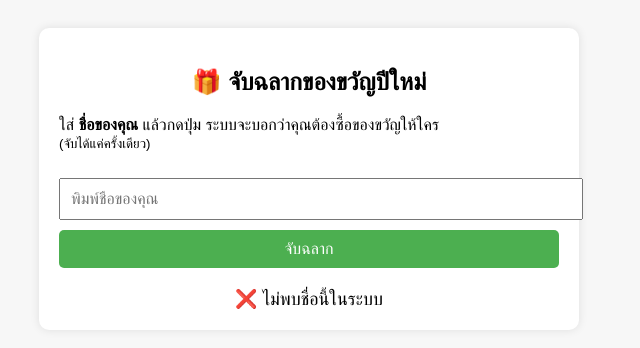
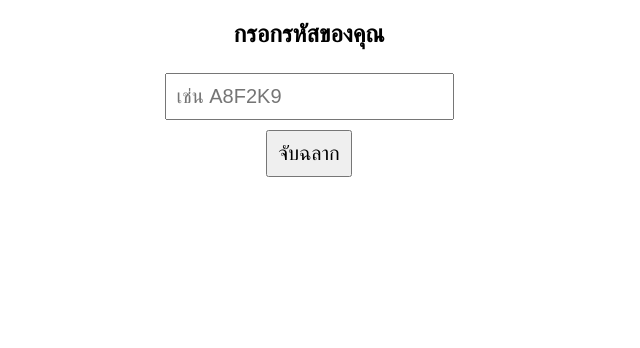
Before and after one commit to punnapong/secret-santa555, a plain HTML site: page index.html in a window 1280 px wide. Both pictures are taken after a click on the button "จับฉลาก". Shown: the whole page, without its empty margins (331-971 px from the left). Drawn offline with Linux system fonts and the light colour scheme.

Commit message:
Update index.html

```diff
--- a/index.html
+++ b/index.html
@@ -1,81 +1,65 @@
 <!DOCTYPE html>
-<html lang="th">
+<html>
 <head>
 <meta charset="UTF-8">
-  <title>จับฉลากของขวัญปีใหม่ 🎁</title>
-  <meta name="viewport" content="width=device-width, initial-scale=1.0">
+<title>จับฉลากปีใหม่</title>
+
+<!-- Firebase -->
+<script src="https://www.gstatic.com/firebasejs/9.23.0/firebase-app-compat.js"></script>
+<script src="https://www.gstatic.com/firebasejs/9.23.0/firebase-firestore-compat.js"></script>
+
 <style>
-    body { font-family: sans-serif; background:#f7f7f7; padding:20px; }
-    .box { max-width:500px; margin:auto; background:white; padding:20px; border-radius:10px; box-shadow:0 0 10px rgba(0,0,0,0.1); }
-    h2 { text-align:center; }
-    input, button { width:100%; padding:10px; margin-top:10px; font-size:16px; }
-    button { background:#4CAF50; color:white; border:none; border-radius:5px; }
-    button:hover { background:#45a049; }
-    #result { margin-top:20px; font-size:18px; text-align:center; }
+body { font-family: sans-serif; text-align: center; }
+input, button { font-size: 20px; padding: 10px; margin: 5px; }
 </style>
 </head>
+
 <body>
-
-<div class="box">
-  <h2>🎁 จับฉลากของขวัญปีใหม่</h2>
-  <p>ใส่ <b>ชื่อของคุณ</b> แล้วกดปุ่ม ระบบจะบอกว่าคุณต้องซื้อของขวัญให้ใคร<br>
-     <small>(จับได้แค่ครั้งเดียว)</small></p>
-
-  <input id="name" placeholder="พิมพ์ชื่อของคุณ" />
+<h2>กรอกรหัสของคุณ</h2>
+<input id="code" placeholder="เช่น A8F2K9">
+<br>
 <button onclick="draw()">จับฉลาก</button>
-
-  <div id="result"></div>
-</div>
+<p id="result"></p>
 
 <script>
-  // ===== รายชื่อทั้งหมด (แก้ไขตรงนี้) =====
-  const people = [
-    "เติร์ด",
-    "เบิร์ด",
-    "เมย์",
-    "ไบร์ท"
-  ];
+// 🔧 ใส่ config จาก Firebase ของคุณ
+firebase.initializeApp({
+  apiKey: "YOUR_API_KEY",
+  authDomain: "YOUR_PROJECT.firebaseapp.com",
+  projectId: "YOUR_PROJECT"
+});
 
-  // ===== สุ่มรายชื่อแบบไม่ซ้ำ =====
-  let shuffled = [...people];
-  for (let i = shuffled.length - 1; i > 0; i--) {
-    const j = Math.floor(Math.random() * (i + 1));
-    [shuffled[i], shuffled[j]] = [shuffled[j], shuffled[i]];
-  }
+const db = firebase.firestore();
+const prizes = ["ไบร์ท", "เติร์ด", "เบิร์ด", "เมย์"];
 
-  const pairs = {};
-  for (let i = 0; i < people.length; i++) {
-    let receiver = shuffled[i];
-    if (receiver === people[i]) {
-      receiver = shuffled[(i + 1) % people.length];
-      shuffled[(i + 1) % people.length] = shuffled[i];
-    }
-    pairs[people[i]] = receiver;
-  }
+async function draw() {
+  const code = document.getElementById("code").value.trim();
+  const output = document.getElementById("result");
 
-  // ===== โหลดข้อมูลการจับจาก localStorage =====
-  let drawn = JSON.parse(localStorage.getItem("drawn_people") || "{}");
+  if (!code) return;
 
-  function draw() {
-    const name = document.getElementById("name").value.trim();
-    const result = document.getElementById("result");
+  const ref = db.collection("users").doc(code);
+  const snap = await ref.get();
 
-    if (!pairs[name]) {
-      result.innerHTML = "❌ ไม่พบชื่อนี้ในระบบ";
+  if (!snap.exists) {
+    output.innerText = "รหัสไม่ถูกต้อง";
     return;
   }
 
-    if (drawn[name]) {
-      result.innerHTML = `⚠️ คุณจับฉลากไปแล้ว<br>🎁 คุณต้องซื้อของขวัญให้ <b>${drawn[name]}</b>`;
+  if (snap.data().used) {
+    output.innerText = "คุณใช้สิทธิ์ไปแล้ว";
     return;
   }
 
-    drawn[name] = pairs[name];
-    localStorage.setItem("drawn_people", JSON.stringify(drawn));
+  const prize = prizes[Math.floor(Math.random() * prizes.length)];
 
-    result.innerHTML = `🎁 คุณต้องซื้อของขวัญให้ <b>${pairs[name]}</b><br><small>กรุณาแคปหน้าจอเก็บไว้</small>`;
+  await ref.update({
+    used: true,
+    result: prize
+  });
+
+  output.innerText = "🎁 คุณได้: " + prize;
 }
 </script>
-
 </body>
 </html>
```
Lines whose indentation alone changed are shown as unchanged.
